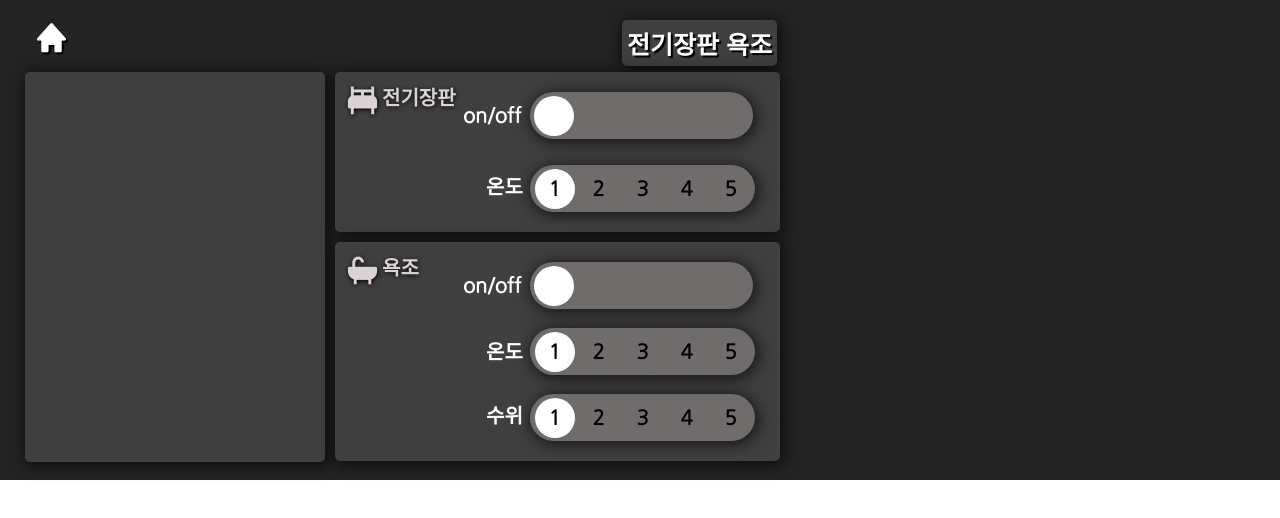
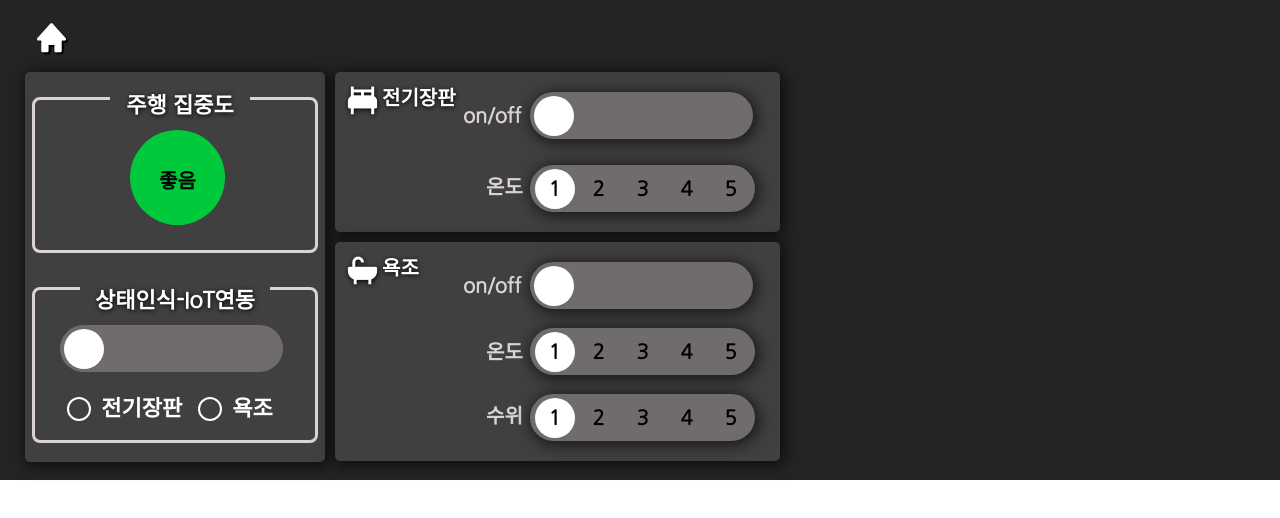
Before and after one commit to THINCAR/2021ESWContest_webOS_3004, a plain HTML site: page webapp/heatbath1/heatbath.html in a window 1280 px wide. Drawn offline with nearby package versions, Linux system fonts and the light colour scheme.

Commit message:
Update: update state recognition

```diff
--- a/webapp/heatbath1/heatbath.html
+++ b/webapp/heatbath1/heatbath.html
@@ -14,10 +14,28 @@
                 <i class='bx bxs-home'></i>
             </a>
         </div>
-        <button class="buttonaz" onclick="javascript:doShow1()">전기장판 욕조</button>
     </div>
     <section class="home-section">
-		<div class="cona"></div>
+		<div class="cona">
+			<div class="concen">
+				<div class="gb">
+					<div class="good">좋음</div>
+				</div>
+			</div>
+			<div class="namec">주행 집중도</div>
+			<div class="iot">
+				<div class="toggle-btn" id="iot_onoff">
+					<div class="inner-circle"></div>
+				</div>
+				<div class="radio-container">
+					<input type="checkbox" id="heat1" />
+					<label for="heat1">전기장판</label>
+					<input type="checkbox" id="bath1"/>
+					<label for="bath1">욕조</label>
+				</div>
+			</div>
+			<div class="namei">상태인식-IoT연동</div>
+		</div>
 		<div class="heat">
 			<i class='bx bxs-bed'></i>
 			<div class="name1">전기장판</div>
--- a/webapp/heatbath1/style.css
+++ b/webapp/heatbath1/style.css
@@ -22,29 +22,6 @@ a > i{
    color: #fff;
 }
 
-.buttonaz{
-  position:absolute;
-  top:20px;
-  outline: none;
-  display: block;
-  border:0;
-  background-color: #414040;
-  font-weight: 600;
-  text-shadow: 2px 2px 1px #000;
-  font-size: 25px;
-  font-family: 'Nanum Gothic', sans-serif;
-  box-shadow: 2px 2px 15px 2px rgba(0,0,0,0.65);
-  color: #fff;
-  transition: all 0.5s linear;
-  border-radius: 5px;
-  padding: 5px;
-  left:622px;
-}
-.buttonaz:hover{
-  background-color: #fff;
-  color:#000;
-  text-shadow: 0px 0px 0px #000;
-}
 .home-section{
   background-color: #242424;
   width: 100%;
@@ -62,6 +39,77 @@ a > i{
   background-color: #414040;
   box-shadow: 2px 2px 15px 2px rgba(0,0,0,0.65);
 }
+.namec{
+  position: absolute;
+  top:5px;
+  left: 85px;
+  padding: 10px;
+  font-size: 22px;
+  color:#fff;
+  background: #414040;
+  font-family: 'Nanum Gothic', sans-serif;
+  font-weight: 600;
+  text-shadow:0.5px 0.5px 5px #000;
+  width:120px;
+  height: 20px;
+  text-align: center;
+}
+.iot{
+  position: absolute;
+  width: 280px;
+  height: 150px;
+  border: 3.5px solid #DBD3D3;
+  border-radius: 8px;
+  background:#414040;
+  left: 7px;
+  top:215px;
+}
+.namei{
+  position: absolute;
+  top:200px;
+  left: 55px;
+  padding: 10px;
+  font-size: 22px;
+  color:#fff;
+  background: #414040;
+  font-family: 'Nanum Gothic', sans-serif;
+  font-weight: 600;
+  text-shadow:0.5px 0.5px 5px #000;
+  width:170px;
+  height: 20px;
+  text-align: center;
+}
+.concen{
+  position: absolute;
+  width: 280px;
+  height: 150px;
+  border: 3.5px solid #DBD3D3;
+  border-radius: 8px;
+  background:#414040;
+  left: 7px;
+  top:25px;
+}
+.gb{
+  position: absolute;
+  left: 95px;
+  top:30px;
+  padding: 10px;
+  background: #00ca3c;
+  width: 75px;
+  height: 75px;
+  border-radius: 75px;
+}
+.good{
+  position: absolute;
+  top:35px;
+  font-weight: 600;
+  width: 75px;
+  color: #000;
+  font-family: 'Nanum Gothic', sans-serif;
+  font-size: 20px;
+  text-align: center;
+}
+
 .heat{
   top: 0px;
   left: 335px;
@@ -90,7 +138,7 @@ a > i{
   left: 47px;
   top: 10px;
   font-weight: 600;
-  color: #DBD3D3;
+  color: #fff;
   font-family: 'Nanum Gothic', sans-serif;
   text-shadow:0.5px 0.5px 5px #000;
 }
@@ -100,7 +148,7 @@ a > i{
   font-weight: 400;
   left: 47px;
   top: 10px;
-  color: #DBD3D3;
+  color: #fff;
   font-weight: 600;
   font-family: 'Nanum Gothic', sans-serif;
   text-shadow:0.5px 0.5px 5px #000;
@@ -110,7 +158,7 @@ a > i{
   font-size: 35px;
   top:10px;
   left:10px;
-  color: #DBD3D3;
+  color: #fff;
   text-shadow:0.5px 0.5px 5px #000;
 
 }
@@ -119,7 +167,7 @@ a > i{
   font-size: 35px;
   top:10px;
   left:10px;
-  color: #DBD3D3;
+  color: #fff;
   text-shadow:0.5px 0.5px 5px #000;
 }
 .on1{
@@ -128,7 +176,7 @@ a > i{
   left:128px;
   font-size: 20px;
   font-family: 'Nanum Gothic', sans-serif;
-  color: #fff;
+  color: #DBD3D3;
   font-weight: 600;
 }
 .de1{
@@ -137,7 +185,7 @@ a > i{
   left:151px;
   font-size: 20px;
   font-family: 'Nanum Gothic', sans-serif;
-  color: #fff;
+  color: #DBD3D3;
   font-weight: 600;
 }
 .on2{
@@ -146,7 +194,7 @@ a > i{
   left:128px;
   font-size: 20px;
   font-family: 'Nanum Gothic', sans-serif;
-  color: #fff;
+  color: #DBD3D3;
   font-weight: 600;
 }
 .de2{
@@ -155,7 +203,7 @@ a > i{
   left:151px;
   font-size: 20px;
   font-family: 'Nanum Gothic', sans-serif;
-  color: #fff;
+  color: #DBD3D3;
   font-weight: 600;
 }
 .hei{
@@ -164,7 +212,7 @@ a > i{
   left:151px;
   font-size: 20px;
   font-family: 'Nanum Gothic', sans-serif;
-  color: #fff;
+  color: #DBD3D3;
   font-weight: 600;
 }
 .a{
@@ -288,7 +336,7 @@ a > i{
 .c li.active3 button{
   background-color: #fff;
 }
-.toggle-btn{
+.heat .toggle-btn{
   position: absolute;
   top:20px;
   left:195px;
@@ -307,16 +355,132 @@ a > i{
   justify-content: space-between;
 
 }
-.toggle-btn > .inner-circle{
+.heat .toggle-btn > .inner-circle{
   width: 40px;
   height: 40px;
   background: #fff;
   border-radius: 50%;
   transition: all 0.3s ease-in-out;
 }
-.toggle-btn.active{
+.heat .toggle-btn.active{
   background: #00ca3c;
 }
-.toggle-btn.active> .inner-circle{
-  margin-left:212px;
+.heat .toggle-btn.active> .inner-circle{
+  margin-left:174.5px;
 }
+
+.bath .toggle-btn{
+  position: absolute;
+  top:20px;
+  left:195px;
+  box-shadow: 2px 2px 15px 2px rgba(0,0,0,0.65);
+  width: 216px;
+  height: 42px;
+  background:  #706C6C;
+  padding: 2.5px;
+  padding-left:4px;
+  border-radius: 30px;
+  align-items: center;
+  transition: all 0.3s ease-in-out;
+  display: flex;
+  flex-direction: row;
+  align-items: center;
+  justify-content: space-between;
+
+}
+.bath .toggle-btn > .inner-circle{
+  width: 40px;
+  height: 40px;
+  background: #fff;
+  border-radius: 50%;
+  transition: all 0.3s ease-in-out;
+}
+.bath .toggle-btn.active{
+  background: #00ca3c;
+}
+.bath .toggle-btn.active> .inner-circle{
+  margin-left:174.5px;
+}
+
+.iot  .toggle-btn{
+  position: absolute;
+  top:35px;
+  left:25px;
+  width: 216px;
+  height: 42px;
+  background:  #706C6C;
+  padding: 2.5px;
+  padding-left:4px;
+  border-radius: 30px;
+  align-items: center;
+  transition: all 0.3s ease-in-out;
+  display: flex;
+  flex-direction: row;
+  align-items: center;
+  justify-content: space-between;
+
+}
+.iot  .toggle-btn > .inner-circle{
+  width: 40px;
+  height: 40px;
+  background: #fff;
+  border-radius: 50%;
+  transition: all 0.3s ease-in-out;
+}
+.iot  .toggle-btn.active{
+  background: #00ca3c;
+}
+.iot .toggle-btn.active> .inner-circle{
+  margin-left:174.5px;
+}
+.radio-container{
+  position: absolute;
+  top: 100px;
+  left:0px;
+  width: 280px;
+  height: 30px;
+  font-family: 'Nanum Gothic', sans-serif;
+  text-align: center;
+  font-size: 22px;
+  color: #fff;
+  font-weight: 600;
+}
+input[type="checkbox"]{
+  display: none;
+}
+label{
+  position: relative;
+  padding-right: 10px;
+  cursor: pointer;
+}
+label:nth-last-child(1) {
+  padding-right: -2;
+}
+label::before{
+  content:"";
+  border: 2px solid #fff;
+  display: inline-block;
+  width: 20px;
+  height: 20px;
+  margin: -5px 10px;
+  margin-left: 0;
+  border-radius: 50%;
+}
+label::after{
+  content:"";
+  display: inline-block;
+  width:14px;
+  height: 14px;
+  border-radius: 50%;
+  margin: -5px 10px;
+  margin-left: 0;
+  position: absolute;
+  left: 5.4px;
+  top:10.7px;
+  background: rgba(255, 255, 255, 0);
+  transition: all 0.4s;
+}
+
+input[type="checkbox"]:checked + label::after {
+  background: #fff;
+}
```
